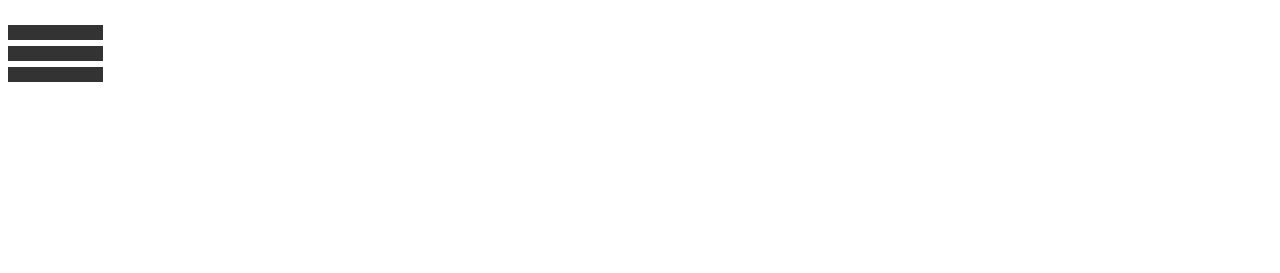
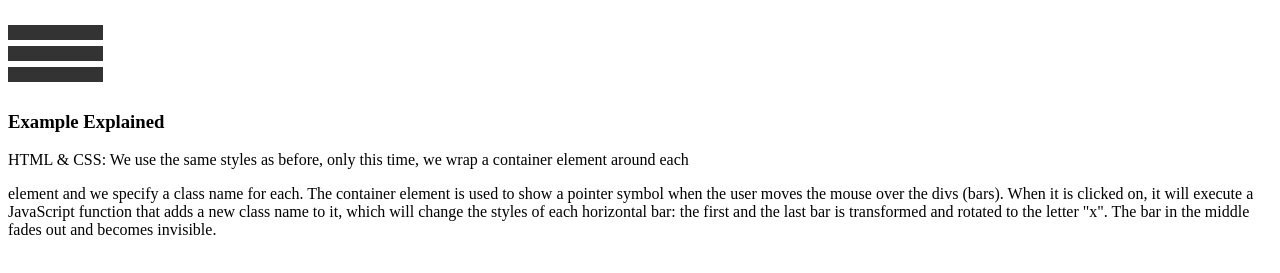
Before and after one commit to S827/HowToCreateMenuIcon, a plain HTML site: page animatedMenu.html in a window 1280 px wide. Shown: the part 61-334 px from the top of the page. Drawn offline with Linux system fonts and the light colour scheme.

Commit message:
Added some explanations

```diff
--- a/animatedMenu.html
+++ b/animatedMenu.html
@@ -14,7 +14,10 @@
         <div class="bar2"></div>
         <div class="bar3"></div>
     </div>
+    <h3>Example Explained</h3>
+    <p>HTML & CSS: We use the same styles as before, only this time, we wrap a container element around each <div> element and we specify a class name for each.
 
+        The container element is used to show a pointer symbol when the user moves the mouse over the divs (bars). When it is clicked on, it will execute a JavaScript function that adds a new class name to it, which will change the styles of each horizontal bar: the first and the last bar is transformed and rotated to the letter "x". The bar in the middle fades out and becomes invisible.</p>
     <script>
         function myFunction(x){
             x.classList.toggle("change");
```
